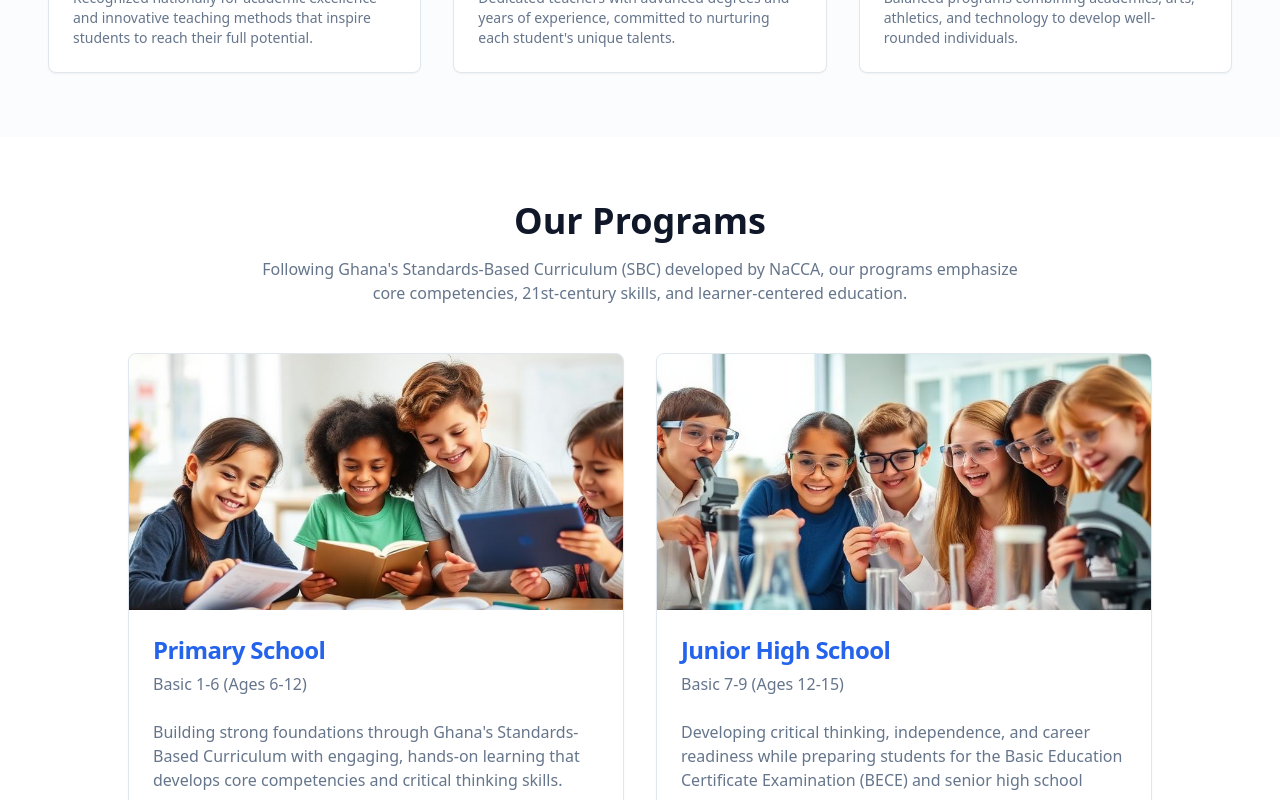
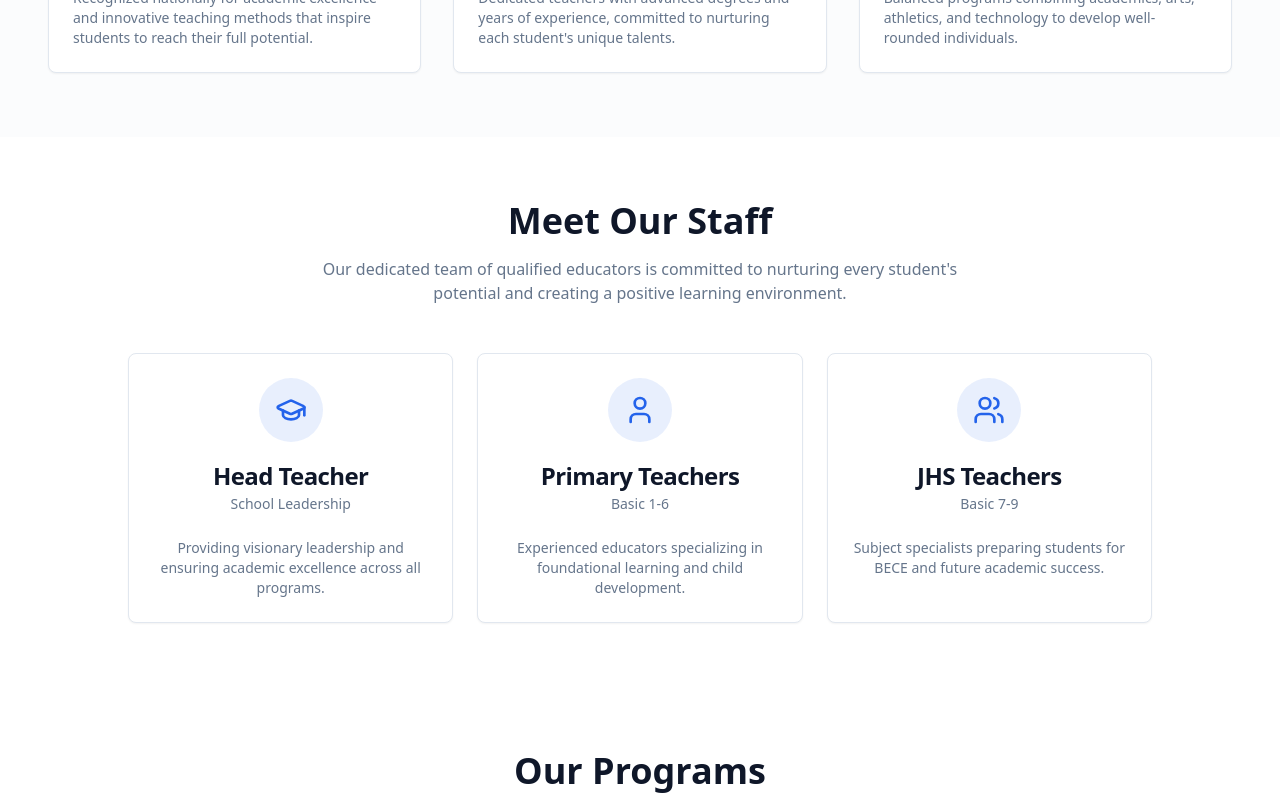
Before and after one commit to Drunken-Sage/project-port-porter, a React (Vite) app: page / in a window 1280 px wide. Shown: the part 880-1680 px from the top of the page. Built offline with nearby package versions, Linux system fonts and the light colour scheme.

Commit message:
Add staff subsection

```diff
--- a/src/pages/Index.tsx
+++ b/src/pages/Index.tsx
@@ -1,6 +1,6 @@
 import { Button } from "@/components/ui/button";
 import { Card, CardContent, CardDescription, CardHeader, CardTitle } from "@/components/ui/card";
-import { BookOpen, Users, Award, Calendar, Phone, Mail, MapPin } from "lucide-react";
+import { BookOpen, Users, Award, Calendar, Phone, Mail, MapPin, GraduationCap, User } from "lucide-react";
 import heroImage from "@/assets/school-hero.jpg";
 import elementaryImage from "@/assets/elementary.jpg";
 import middleSchoolImage from "@/assets/middle-school.jpg";
@@ -90,6 +90,60 @@ const Index = () => {
         </div>
       </section>
 
+      {/* Staff Section */}
+      <section className="py-16 px-4">
+        <div className="container mx-auto">
+          <h3 className="text-4xl font-bold text-center mb-4 text-foreground">Meet Our Staff</h3>
+          <p className="text-center text-muted-foreground mb-12 max-w-2xl mx-auto">
+            Our dedicated team of qualified educators is committed to nurturing every student's potential and creating a positive learning environment.
+          </p>
+          <div className="grid md:grid-cols-3 gap-6 max-w-5xl mx-auto">
+            <Card className="hover-scale">
+              <CardHeader>
+                <div className="w-16 h-16 rounded-full bg-primary/10 flex items-center justify-center mb-4 mx-auto">
+                  <GraduationCap className="w-8 h-8 text-primary" />
+                </div>
+                <CardTitle className="text-center">Head Teacher</CardTitle>
+                <CardDescription className="text-center">School Leadership</CardDescription>
+              </CardHeader>
+              <CardContent>
+                <p className="text-muted-foreground text-center text-sm">
+                  Providing visionary leadership and ensuring academic excellence across all programs.
+                </p>
+              </CardContent>
+            </Card>
+            <Card className="hover-scale">
+              <CardHeader>
+                <div className="w-16 h-16 rounded-full bg-primary/10 flex items-center justify-center mb-4 mx-auto">
+                  <User className="w-8 h-8 text-primary" />
+                </div>
+                <CardTitle className="text-center">Primary Teachers</CardTitle>
+                <CardDescription className="text-center">Basic 1-6</CardDescription>
+              </CardHeader>
+              <CardContent>
+                <p className="text-muted-foreground text-center text-sm">
+                  Experienced educators specializing in foundational learning and child development.
+                </p>
+              </CardContent>
+            </Card>
+            <Card className="hover-scale">
+              <CardHeader>
+                <div className="w-16 h-16 rounded-full bg-primary/10 flex items-center justify-center mb-4 mx-auto">
+                  <Users className="w-8 h-8 text-primary" />
+                </div>
+                <CardTitle className="text-center">JHS Teachers</CardTitle>
+                <CardDescription className="text-center">Basic 7-9</CardDescription>
+              </CardHeader>
+              <CardContent>
+                <p className="text-muted-foreground text-center text-sm">
+                  Subject specialists preparing students for BECE and future academic success.
+                </p>
+              </CardContent>
+            </Card>
+          </div>
+        </div>
+      </section>
+
       {/* Programs Section */}
       <section id="programs" className="py-16 px-4">
         <div className="container mx-auto">
@@ -162,7 +216,7 @@ const Index = () => {
       </section>
 
       {/* School Life Section */}
-      <section id="school-life" className="py-16 px-4 bg-muted/30">
+      <section id="school-life" className="py-16 px-4">
         <div className="container mx-auto">
           <h3 className="text-4xl font-bold text-center mb-12 text-foreground">School Life</h3>
           <div className="grid md:grid-cols-3 gap-6 max-w-5xl mx-auto">
@@ -201,7 +255,7 @@ const Index = () => {
       </section>
 
       {/* Contact Section */}
-      <section id="contact" className="py-16 px-4">
+      <section id="contact" className="py-16 px-4 bg-muted/30">
         <div className="container mx-auto max-w-4xl">
           <h3 className="text-4xl font-bold text-center mb-12 text-foreground">Get In Touch</h3>
           <div className="grid md:grid-cols-2 gap-8">
```
